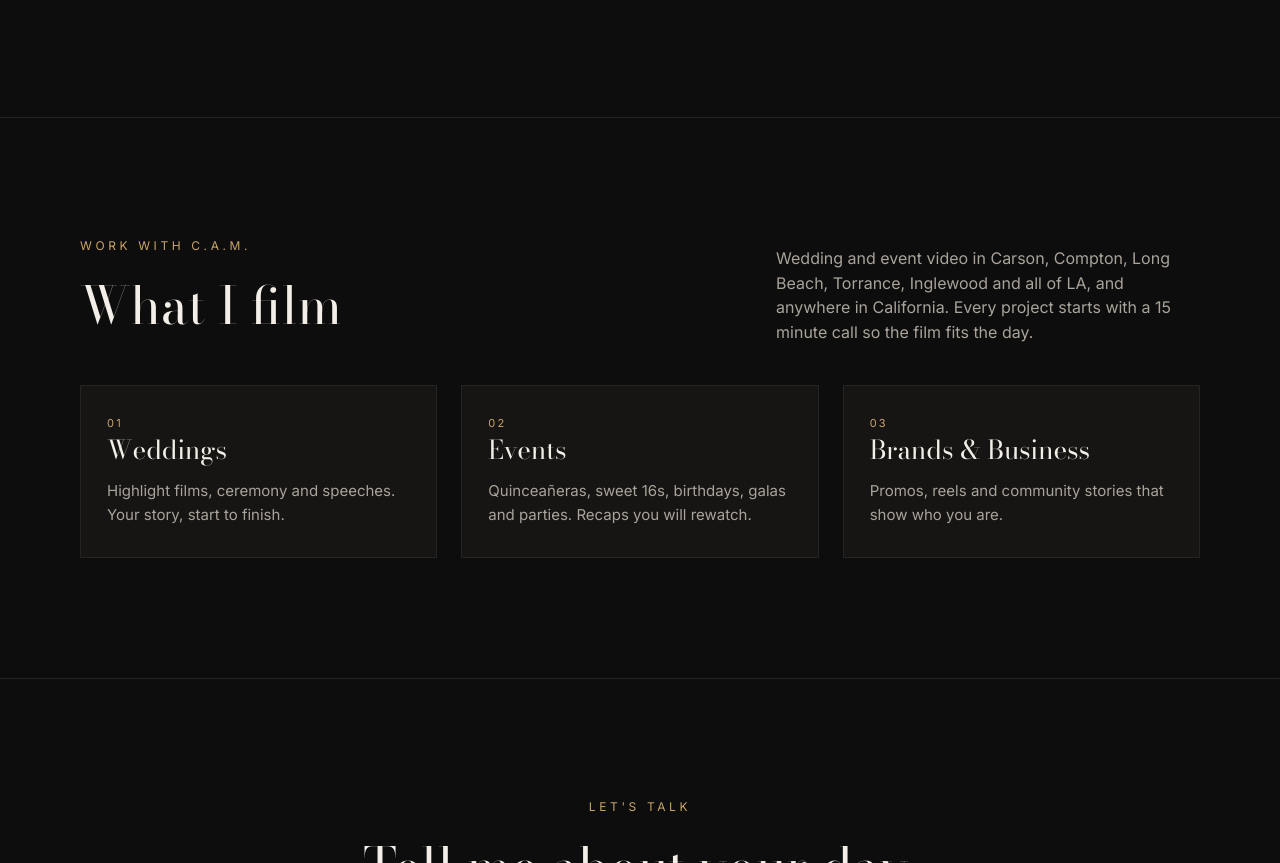
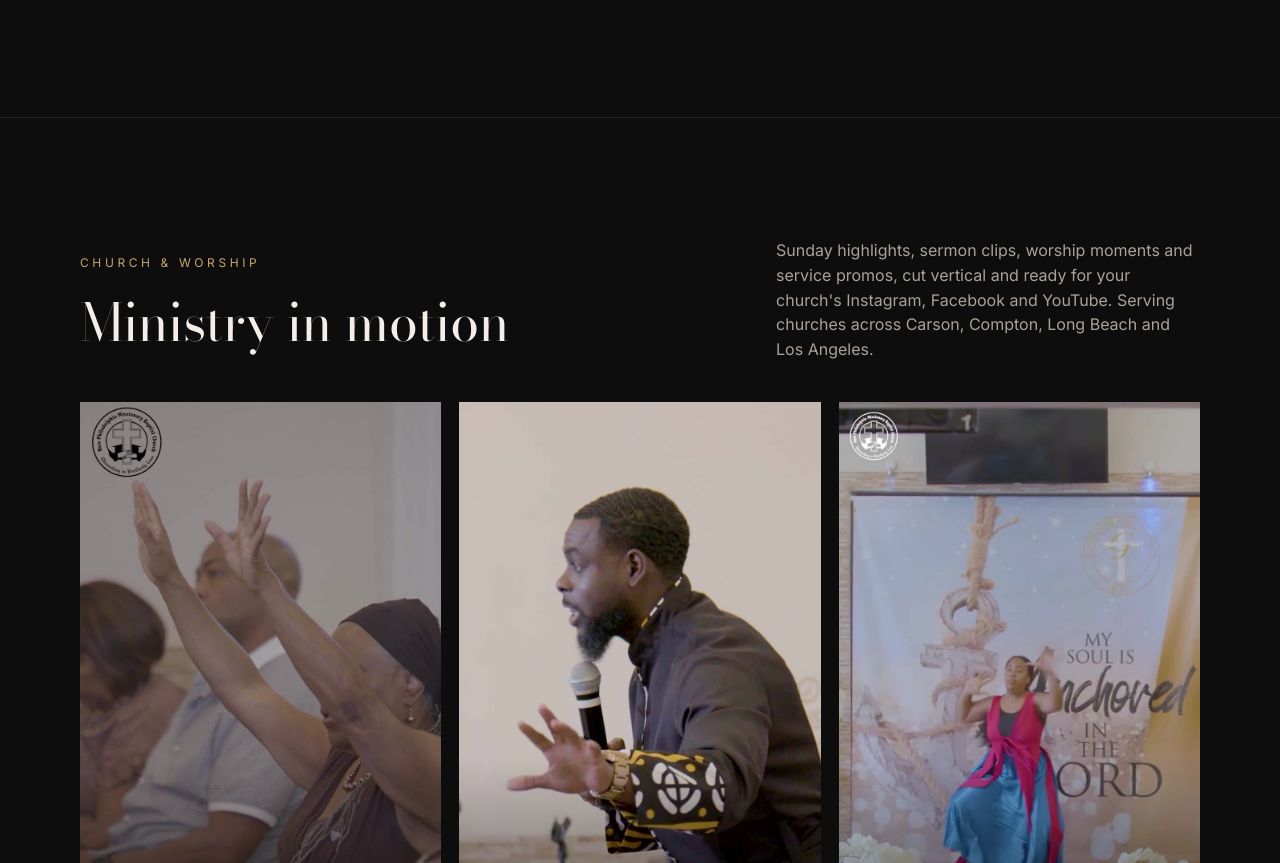
Before and after one commit to jackson-camerond/creatingartfulmoments-site, a plain HTML site: page index.html in a window 1280 px wide. Shown: the part 1937-2800 px from the top of the page. Drawn offline with nearby package versions, Linux system fonts and the light colour scheme.

Commit message:
Add church and worship section

```diff
--- a/index.html
+++ b/index.html
@@ -105,7 +105,7 @@ h2{font-family:'Bodoni Moda',serif;font-weight:400;font-size:clamp(32px,5vw,52px
 .grid{display:grid;grid-template-columns:repeat(12,1fr);gap:clamp(10px,1.6vw,18px)}
 .film{grid-column:span 6;position:relative;text-decoration:none;display:block}
 .film.v{grid-column:span 3}
-.feat .film.big{grid-column:span 12}.feat .film.big .f{aspect-ratio:21/9}
+.feat .film.big{grid-column:span 12}.film.v4{grid-column:span 4}.film.v4 .f{aspect-ratio:9/16}.feat .film.big .f{aspect-ratio:21/9}
 .film .f{position:relative;aspect-ratio:16/9;overflow:hidden;background:var(--card)}
 .film.v .f{aspect-ratio:9/16}
 .film img{width:100%;height:100%;object-fit:cover;transition:transform .6s ease;display:block}
@@ -115,7 +115,7 @@ h2{font-family:'Bodoni Moda',serif;font-weight:400;font-size:clamp(32px,5vw,52px
 .film .tri::before{content:"";border-left:11px solid #000;border-top:7px solid transparent;border-bottom:7px solid transparent;margin-left:3px}
 .film .t{margin-top:12px;font-family:'Bodoni Moda',serif;font-size:20px}
 .film .s{font-size:11px;letter-spacing:.16em;text-transform:uppercase;color:var(--soft);margin-top:4px}
-.lanes{display:grid;grid-template-columns:repeat(3,1fr);gap:clamp(14px,2vw,24px)}
+.lanes{display:grid;grid-template-columns:repeat(4,1fr);gap:clamp(14px,2vw,24px)}
 .lane{border:1px solid var(--line);padding:30px 26px;background:var(--card)}
 .lane h3{font-family:'Bodoni Moda',serif;font-weight:400;font-size:26px;margin:0 0 10px}
 .lane p{color:var(--soft);line-height:1.6;margin:0;font-size:15px}
@@ -127,10 +127,11 @@ footer{border-top:1px solid var(--line);padding:36px 0;font-size:12px;color:var(
 footer .wrap{display:flex;justify-content:space-between;gap:16px;flex-wrap:wrap}
 @media(max-width:860px){nav a:not(.cta){display:none}.film,.film.v{grid-column:span 6}.lanes{grid-template-columns:1fr}.play{display:none}}
 @media(max-width:520px){.film{grid-column:span 12}.film.v{grid-column:span 6}}
+@media(max-width:860px){.film.v4{grid-column:span 4}.film.v4 .t{font-size:15px}}
 </style></head>
 <body>
 <header><div class="wrap"><a class="brand" href="#"><b>C.A.M.</b> Creating Artful Moments</a>
-<nav><a href="#films">Films</a><a href="#services">Services</a><a href="https://camstudios.la">Photography</a><a class="cta" href="#book">Book a call</a></nav></div></header>
+<nav><a href="#films">Films</a><a href="#church">Church</a><a href="#services">Services</a><a href="https://camstudios.la">Photography</a><a class="cta" href="#book">Book a call</a></nav></div></header>
 
 <div class="hero"><div class="wrap">
   <h1 style="margin-top:0"><span class="kick" style="display:block;font-family:Inter,system-ui,sans-serif;line-height:1.5;margin-bottom:18px">Video by Cam Jackson · Los Angeles videographer</span>Your day, <em>in motion.</em></h1>
@@ -147,12 +148,23 @@ footer .wrap{display:flex;justify-content:space-between;gap:16px;flex-wrap:wrap}
   </div>
 </div></section>
 
+<section id="church"><div class="wrap">
+  <div class="head"><div><div class="kick">Church &amp; worship</div><h2>Ministry in motion</h2></div><p>Sunday highlights, sermon clips, worship moments and service promos, cut vertical and ready for your church's Instagram, Facebook and YouTube. Serving churches across Carson, Compton, Long Beach and Los Angeles.</p></div>
+  <div class="grid">
+    <a class="film v4" href="https://www.dropbox.com/scl/fi/4iwgo6zxa3w2d1bs5vabm/8.27.2023-Church-highlights.mp4?rlkey=lxkou9myua68jkrn7h9yxrb17&amp;dl=0" target="_blank" rel="noopener"><div class="f"><img src="img/thumbs/8-27-2023-church-highlights.jpg" alt="Congregation lifting hands in worship, church highlight video" loading="lazy"><span class="tri"></span></div><div class="t">Sunday Highlights</div><div class="s">Worship recap</div></a>
+    <a class="film v4" href="https://www.dropbox.com/scl/fi/rj7lz78hph62rc2n58nko/finalfinal4.mp4?rlkey=szi9avrmrd7ofxidjp2j4iy2v&amp;dl=0" target="_blank" rel="noopener"><div class="f"><img src="img/thumbs/finalfinal4.jpg" alt="Pastor preaching, sermon clip video" loading="lazy"><span class="tri"></span></div><div class="t">The Word</div><div class="s">Sermon clip</div></a>
+    <a class="film v4" href="https://www.dropbox.com/scl/fi/nn89063sbqrw51ra690lk/NewPhili-9-10-23.mp4?rlkey=ad1wwkblvrqrn9svv8f1w66jx&amp;dl=0" target="_blank" rel="noopener"><div class="f"><img src="img/thumbs/newphili-9-10-23.jpg" alt="Join us every Sunday church service promo video" loading="lazy"><span class="tri"></span></div><div class="t">Join Us Sunday</div><div class="s">Service promo</div></a>
+  </div>
+  <div class="btns" style="margin-top:30px"><a class="btn solid" href="#book">Plan your church's content</a></div>
+</div></section>
+
 <section id="services"><div class="wrap">
   <div class="head"><div><div class="kick">Work with C.A.M.</div><h2>What I film</h2></div><p>Wedding and event video in Carson, Compton, Long Beach, Torrance, Inglewood and all of LA, and anywhere in California. Every project starts with a 15 minute call so the film fits the day.</p></div>
   <div class="lanes">
     <div class="lane"><div class="n">01</div><h3>Weddings</h3><p>Highlight films, ceremony and speeches. Your story, start to finish.</p></div>
     <div class="lane"><div class="n">02</div><h3>Events</h3><p>Quinceañeras, sweet 16s, birthdays, galas and parties. Recaps you will rewatch.</p></div>
     <div class="lane"><div class="n">03</div><h3>Brands &amp; Business</h3><p>Promos, reels and community stories that show who you are.</p></div>
+    <div class="lane"><div class="n">04</div><h3>Church &amp; Worship</h3><p>Sunday highlights, sermon clips and service promos for your church's socials.</p></div>
   </div>
 </div></section>
 
```
Also changed, not shown: img/thumbs/8-27-2023-church-highlights.jpg (added), img/thumbs/finalfinal4.jpg (added), img/thumbs/newphili-9-10-23.jpg (added).
